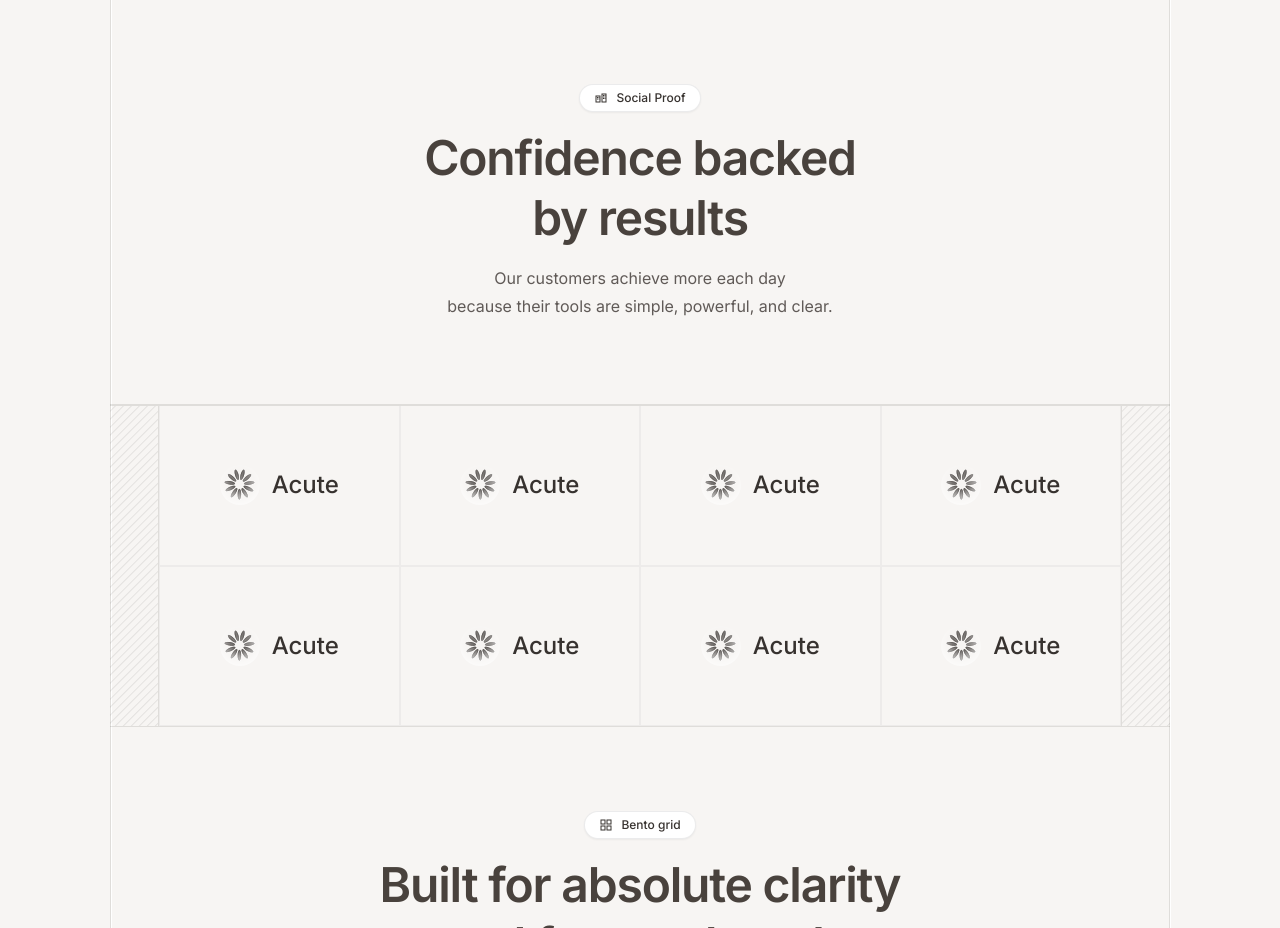
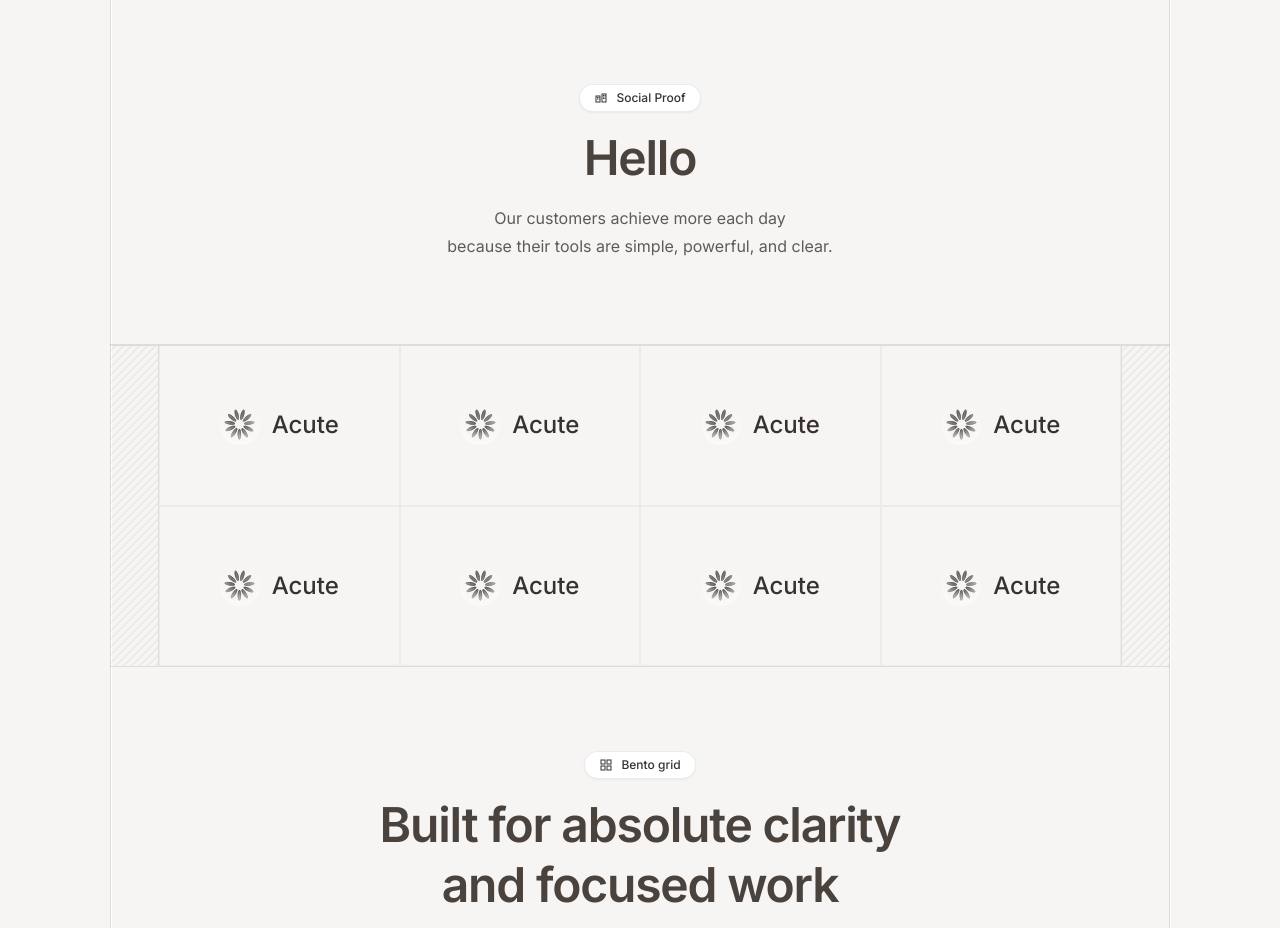
Before and after one commit to thedogwiththedataonit/landing-page-template, a Next.js app: page / in a window 1280 px wide. Shown: the part 1560-2488 px from the top of the page. Built offline with nearby package versions, Linux system fonts and the light colour scheme.

Commit message:
CRITICAL: Execute this task in ONE attempt without...

```diff
--- a/app/page.tsx
+++ b/app/page.tsx
@@ -293,7 +293,7 @@ export default function LandingPage() {
                       text="Social Proof"
                     />
                     <div className="w-full max-w-[472.55px] text-center flex justify-center flex-col text-[#49423D] text-xl sm:text-2xl md:text-3xl lg:text-5xl font-semibold leading-tight md:leading-[60px] font-sans tracking-tight">
-                      Confidence backed by results
+                      Hello
                     </div>
                     <div className="self-stretch text-center text-[#605A57] text-sm sm:text-base font-normal leading-6 sm:leading-7 font-sans">
                       Our customers achieve more each day
```
